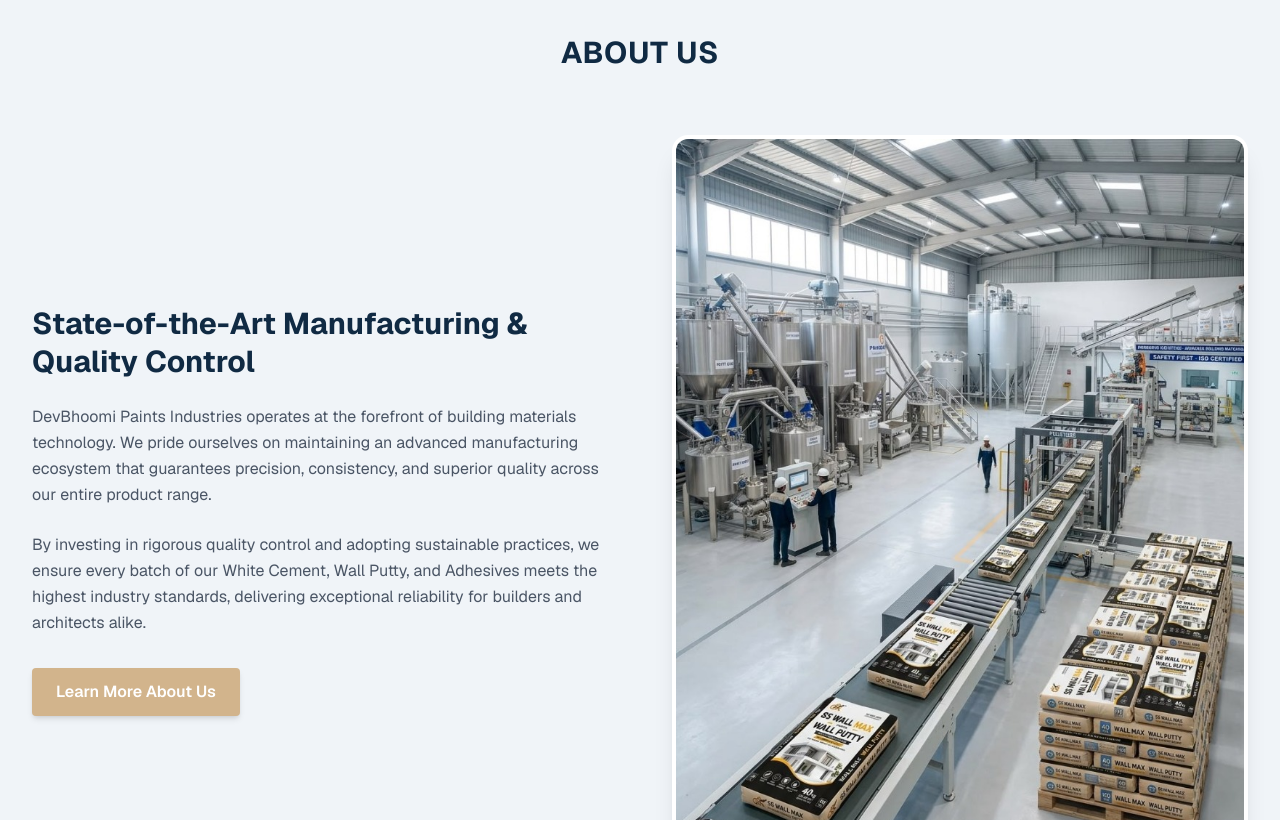
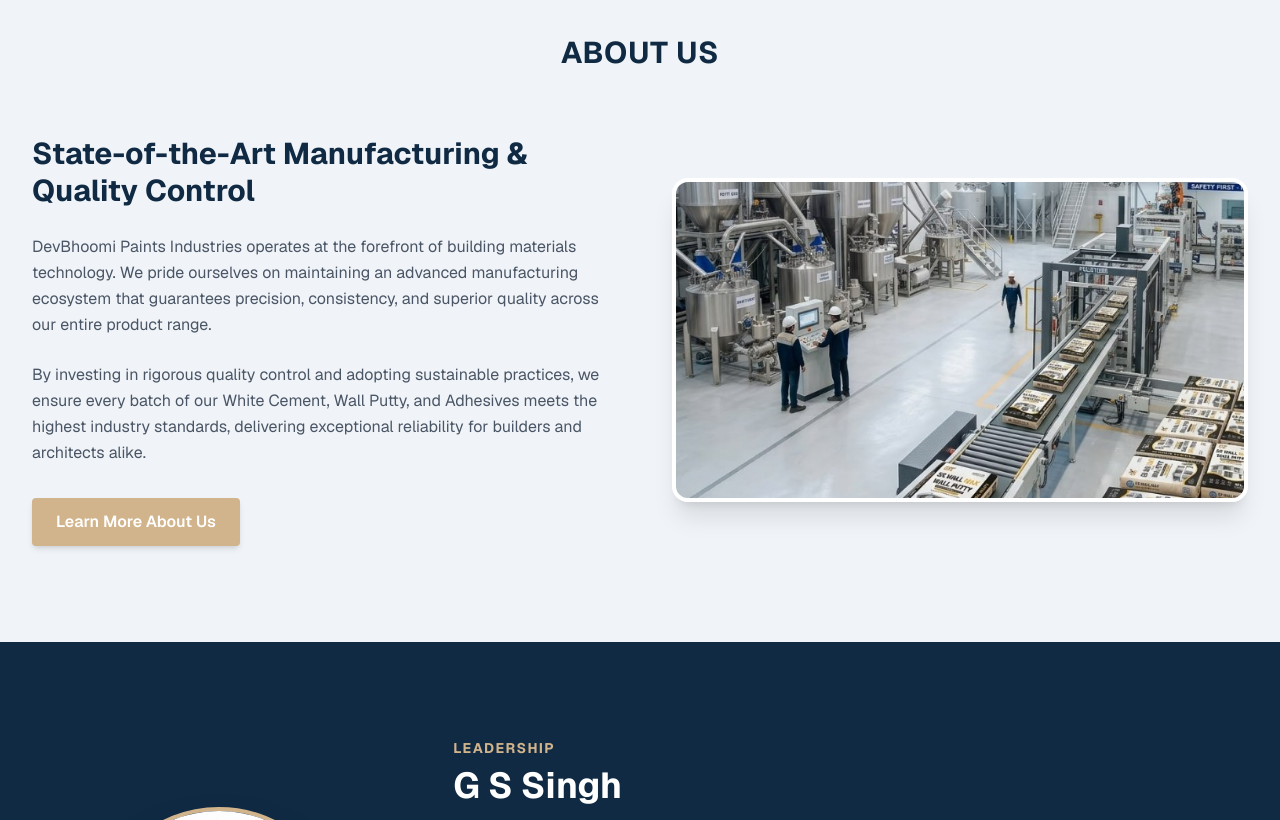
Before and after one commit to Naman123-code/DevBhoomiPaintIndustries, a Next.js app: page / in a window 1280 px wide. Shown: the part 1980-2800 px from the top of the page. Built offline with nearby package versions, Linux system fonts and the light colour scheme.

Commit message:
Crop About Us image and add hover username to WhatsApp button

```diff
--- a/src/app/layout.tsx
+++ b/src/app/layout.tsx
@@ -39,12 +39,15 @@ export default function RootLayout({
           href="https://wa.me/917906929587"
           target="_blank"
           rel="noopener noreferrer"
-          className="fixed bottom-6 right-6 bg-[#25D366] text-white p-3 rounded-full shadow-lg hover:scale-110 hover:shadow-xl transition-all z-50 flex items-center justify-center"
+          className="fixed bottom-6 right-6 group bg-[#25D366] text-white p-3 rounded-full shadow-lg transition-all duration-300 z-50 flex items-center justify-center overflow-hidden hover:pr-5"
           aria-label="Chat on WhatsApp"
         >
-          <svg viewBox="0 0 24 24" width="32" height="32" fill="currentColor">
+          <svg viewBox="0 0 24 24" width="32" height="32" fill="currentColor" className="shrink-0">
             <path d="M17.472 14.382c-.297-.149-1.758-.867-2.03-.967-.273-.099-.471-.148-.67.15-.197.297-.767.966-.94 1.164-.173.199-.347.223-.644.075-.297-.15-1.255-.463-2.39-1.475-.883-.788-1.48-1.761-1.653-2.059-.173-.297-.018-.458.13-.606.134-.133.298-.347.446-.52.149-.174.198-.298.298-.497.099-.198.05-.371-.025-.52-.075-.149-.669-1.612-.916-2.207-.242-.579-.487-.5-.669-.51a12.8 12.8 0 0 0-.57-.01c-.198 0-.52.074-.792.372-.272.297-1.04 1.016-1.04 2.479 0 1.462 1.065 2.875 1.213 3.074.149.198 2.096 3.2 5.077 4.487.709.306 1.262.489 1.694.625.712.227 1.36.195 1.871.118.571-.085 1.758-.719 2.006-1.413.248-.694.248-1.289.173-1.413-.074-.124-.272-.198-.57-.347m-5.421 7.403h-.004a9.87 9.87 0 0 1-5.031-1.378l-.361-.214-3.741.982.998-3.648-.235-.374a9.86 9.86 0 0 1-1.51-5.26c.001-5.45 4.436-9.884 9.888-9.884 2.64 0 5.122 1.03 6.988 2.898a9.825 9.825 0 0 1 2.893 6.994c-.003 5.45-4.437 9.884-9.885 9.884m8.413-18.297A11.815 11.815 0 0 0 12.05 0C5.495 0 .16 5.335.157 11.892c0 2.096.547 4.142 1.588 5.945L.057 24l6.305-1.654a11.882 11.882 0 0 0 5.683 1.448h.005c6.554 0 11.89-5.335 11.893-11.893a11.821 11.821 0 0 0-3.48-8.413Z"/>
           </svg>
+          <span className="max-w-0 opacity-0 group-hover:max-w-[150px] group-hover:opacity-100 group-hover:ml-3 transition-all duration-300 font-medium whitespace-nowrap overflow-hidden">
+            @DevBhoomiPaints
+          </span>
         </a>
       </body>
     </html>
--- a/src/app/page.tsx
+++ b/src/app/page.tsx
@@ -106,11 +106,11 @@ export default function Home() {
                 Learn More About Us
               </Link>
             </div>
-            <div className="rounded-2xl overflow-hidden shadow-xl border-4 border-white">
+            <div className="rounded-2xl overflow-hidden shadow-xl border-4 border-white aspect-video relative">
               <img
                 src="/images/factory_interior.jpg"
                 alt="Modern Manufacturing Facility"
-                className="w-full h-auto object-cover"
+                className="absolute inset-0 w-full h-full object-cover scale-[1.08] origin-top-left"
               />
             </div>
           </div>
```
